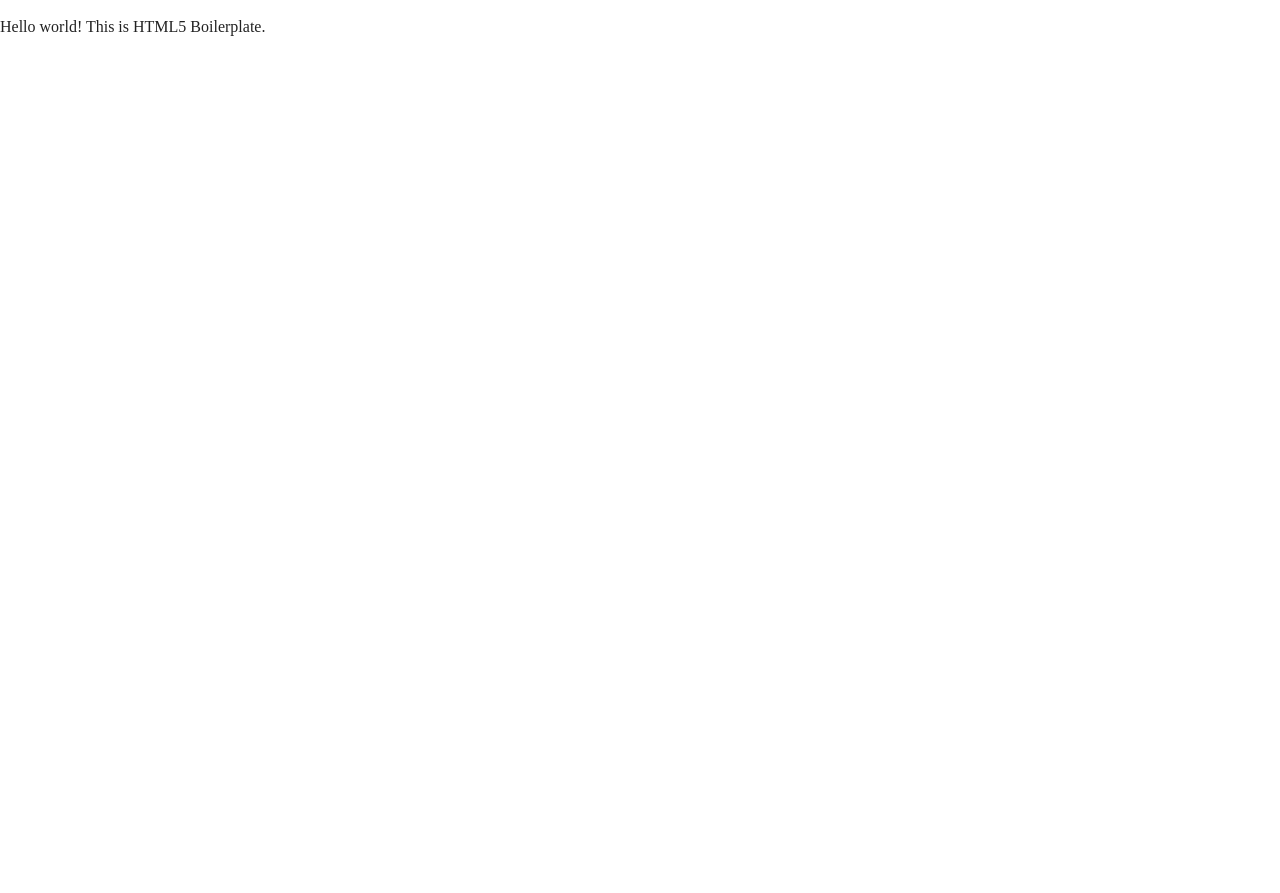
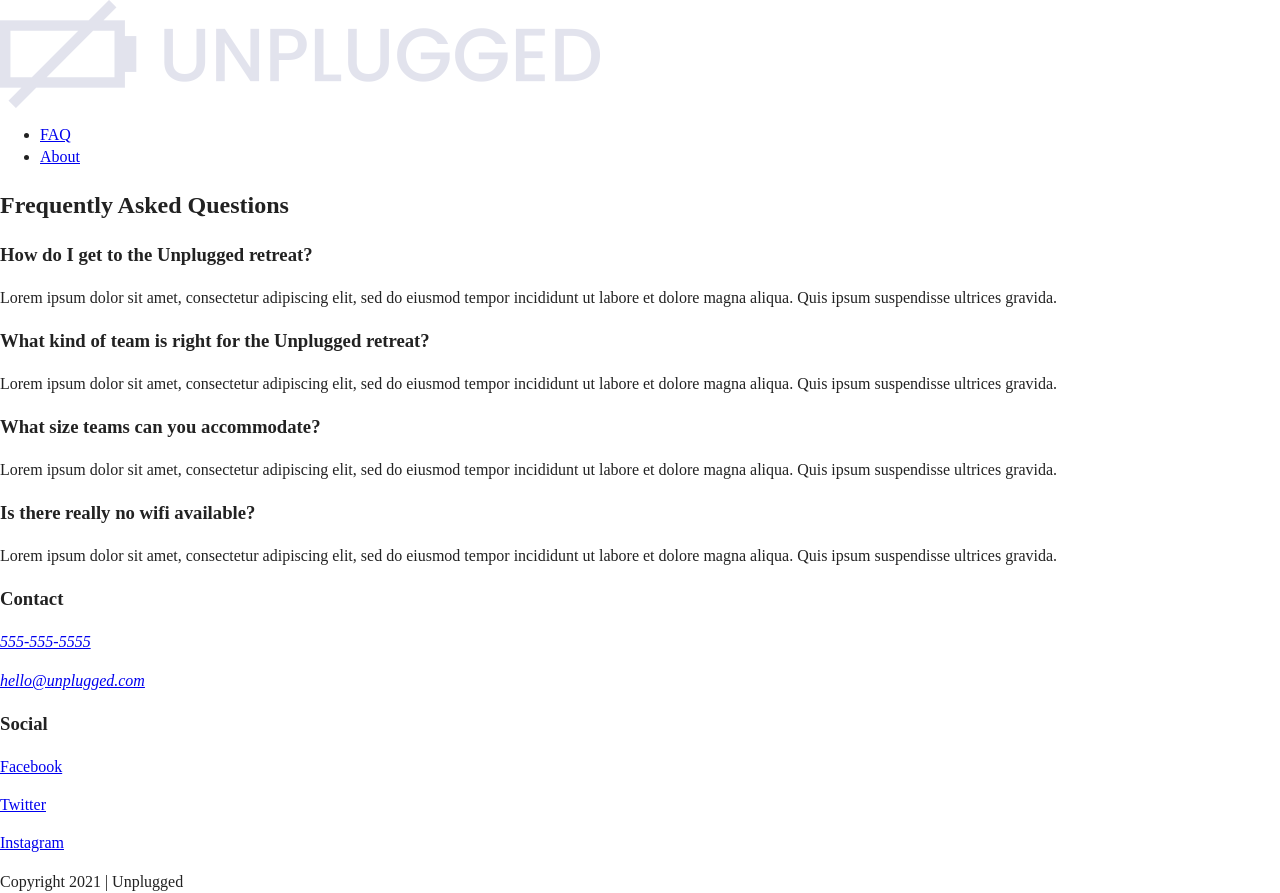
Before and after one commit to aileenchany/unplugged-website, a website: page faq/index.html in a window 1280 px wide. Before the commit the page ends 800 px from the top, so only its background shows below. Drawn offline with Linux system fonts and the light colour scheme; files whose address does not match are found by name.

Commit message:
Added html structure to the faq page

```diff
--- a/faq/index.html
+++ b/faq/index.html
@@ -23,7 +23,99 @@
 
   <body>
     <!-- Add your site or application content here -->
-    <p>Hello world! This is HTML5 Boilerplate.</p>
+    <header>
+      <div class="content-wrapper">
+        <a href="#"><img src="img/unpluggedlogo.png" alt="unplugged logo" /></a>
+        <div class="header-divider"></div>
+        <nav>
+          <ul>
+            <li><a href="../faq/index.html" target="_blank">FAQ</a></li>
+            <li><a href="../about/index.html" target="_blank">About</a></li>
+          </ul>
+        </nav>
+      </div>
+    </header>
+    <!-- header content ends -->
+
+    <main>
+      <section class="questions">
+        <div class="content-wrapper">
+          <h2>Frequently Asked Questions</h2>
+
+          <article class="frequent-questions">
+            <h3>How do I get to the Unplugged retreat?</h3>
+            <p class="answers">
+              Lorem ipsum dolor sit amet, consectetur adipiscing elit, sed do
+              eiusmod tempor incididunt ut labore et dolore magna aliqua. Quis
+              ipsum suspendisse ultrices gravida.
+            </p>
+          </article>
+
+          <article class="frequent-questions">
+            <h3>What kind of team is right for the Unplugged retreat?</h3>
+            <p class="answers">
+              Lorem ipsum dolor sit amet, consectetur adipiscing elit, sed do
+              eiusmod tempor incididunt ut labore et dolore magna aliqua. Quis
+              ipsum suspendisse ultrices gravida.
+            </p>
+          </article>
+
+          <article class="frequent-questions">
+            <h3>What size teams can you accommodate?</h3>
+            <p class="answers">
+              Lorem ipsum dolor sit amet, consectetur adipiscing elit, sed do
+              eiusmod tempor incididunt ut labore et dolore magna aliqua. Quis
+              ipsum suspendisse ultrices gravida.
+            </p>
+          </article>
+
+          <article class="frequent-questions">
+            <h3>Is there really no wifi available?</h3>
+            <p class="answers">
+              Lorem ipsum dolor sit amet, consectetur adipiscing elit, sed do
+              eiusmod tempor incididunt ut labore et dolore magna aliqua. Quis
+              ipsum suspendisse ultrices gravida.
+            </p>
+          </article>
+        </div>
+      </section>
+    </main>
+
+    <footer>
+      <div class="content-wrapper">
+        <div class="footer-content">
+          <div class="contact">
+            <h3>Contact</h3>
+            <address>
+              <p><a href="tel:+15555555555">555-555-5555</a></p>
+              <p>
+                <a href="mailto:hello@unplugged.com">hello@unplugged.com</a>
+              </p>
+            </address>
+          </div>
+          <div class="social">
+            <h3>Social</h3>
+            <div class="social-icons">
+              <p>
+                <a href="https://www.facebook.com" tagret="_blank">Facebook</a>
+              </p>
+              <p>
+                <a href="https://www.twitter.com" tagret="_blank">Twitter</a>
+              </p>
+              <p>
+                <a href="https://www.instagram.com" tagret="_blank"
+                  >Instagram</a
+                >
+              </p>
+            </div>
+          </div>
+        </div>
+        <!-- footer content ends -->
+      </div>
+      <!-- footer content-wrapper ends -->
+      <div class="copyright">Copyright 2021 | Unplugged</div>
+    </footer>
+    <!-- JS Script Tags -->
     <script src="../js/vendor/modernizr-3.11.2.min.js"></script>
     <script src="../js/plugins.js"></script>
     <script src="../js/main.js"></script>
```
